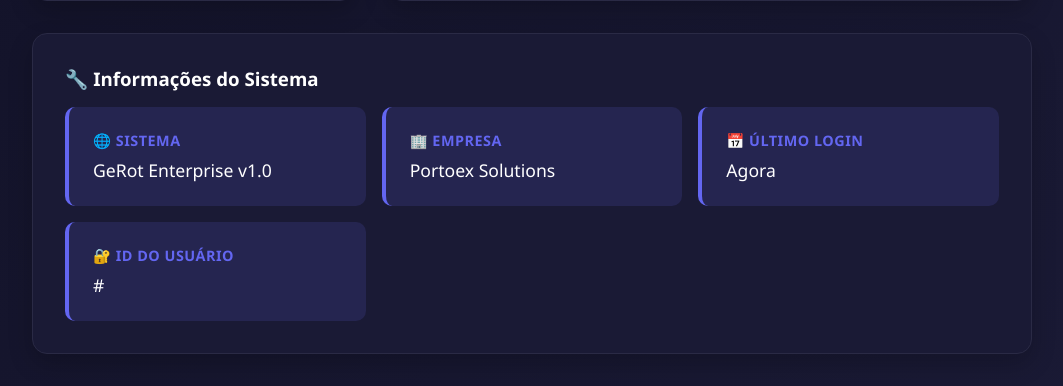
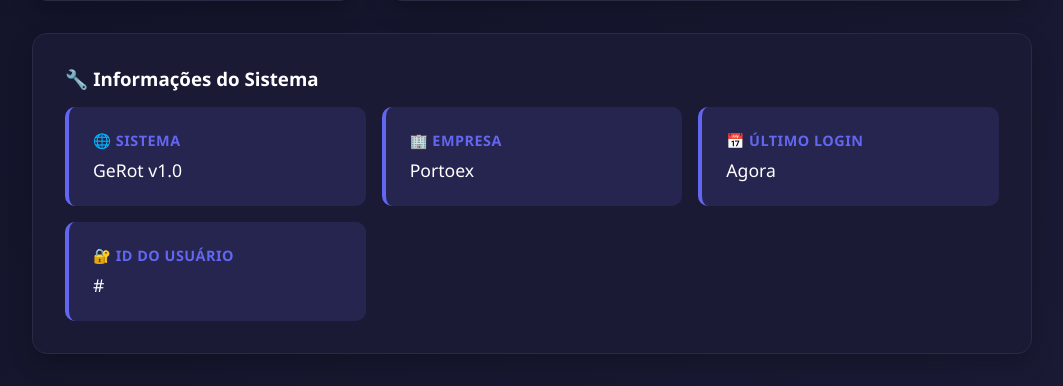
Before and after one commit to anaissiabraao/GeRot, a Flask app: template templates/profile.html in a window 1280 px wide. Shown: the part 1009-1395 px from the top of the page, without its empty margins (108-1171 px from the left). Run offline with Flask 3, Linux system fonts and the light colour scheme; the template is opened without the code that fills it, so the values that code supplies are empty; some libraries are stand-ins or nearby versions.

Commit message:
correct HTML

```diff
--- a/templates/admin_dashboard.html
+++ b/templates/admin_dashboard.html
@@ -291,7 +291,7 @@
         {% endwith %}
 
         <header>
-            <h1>🚀 GeRot <span>Painel do Administrador</span></h1>
+            <h1>GeRot <span>Painel do Administrador</span></h1>
             <div class="actions">
                 <a class="btn btn-outline" href="{{ url_for('admin_add_dashboard') }}">
                     <i class="fas fa-plus"></i> Adicionar Dashboard BI
--- a/templates/profile.html
+++ b/templates/profile.html
@@ -294,7 +294,7 @@
                     <p style="color: var(--text-light);">@{{ user.username }}</p>
                     <div class="role-badge {{ 'role-admin' if user.role == 'admin' else 'role-user' }}">
                         {% if user.role == 'admin' %}
-                            👑 Administrador
+                            👤 Administrador
                         {% else %}
                             👤 Usuário
                         {% endif %}
@@ -396,12 +396,12 @@
             <div style="display: grid; grid-template-columns: repeat(auto-fit, minmax(250px, 1fr)); gap: 1rem;">
                 <div class="info-item">
                     <h3>🌐 Sistema</h3>
-                    <p>GeRot Enterprise v1.0</p>
+                    <p>GeRot v1.0</p>
                 </div>
 
                 <div class="info-item">
                     <h3>🏢 Empresa</h3>
-                    <p>Portoex Solutions</p>
+                    <p>Portoex</p>
                 </div>
 
                 <div class="info-item">
```
